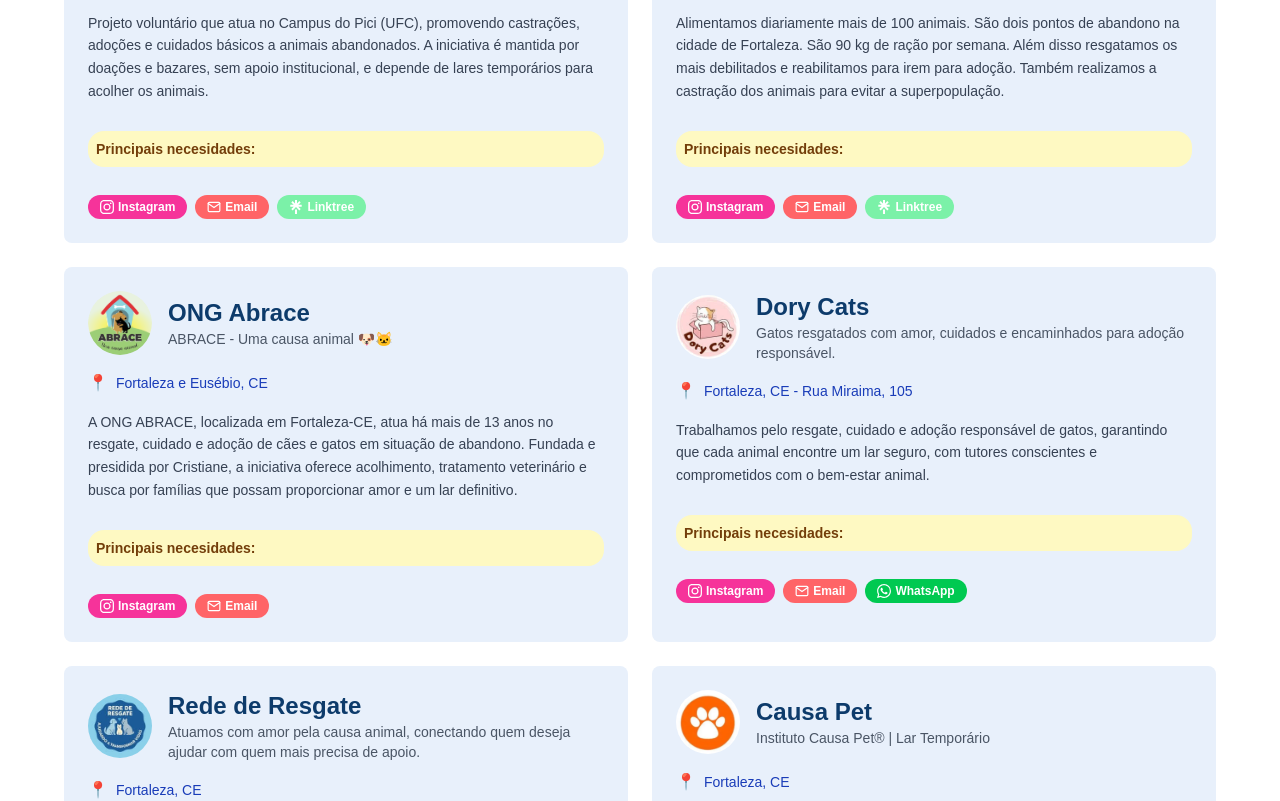
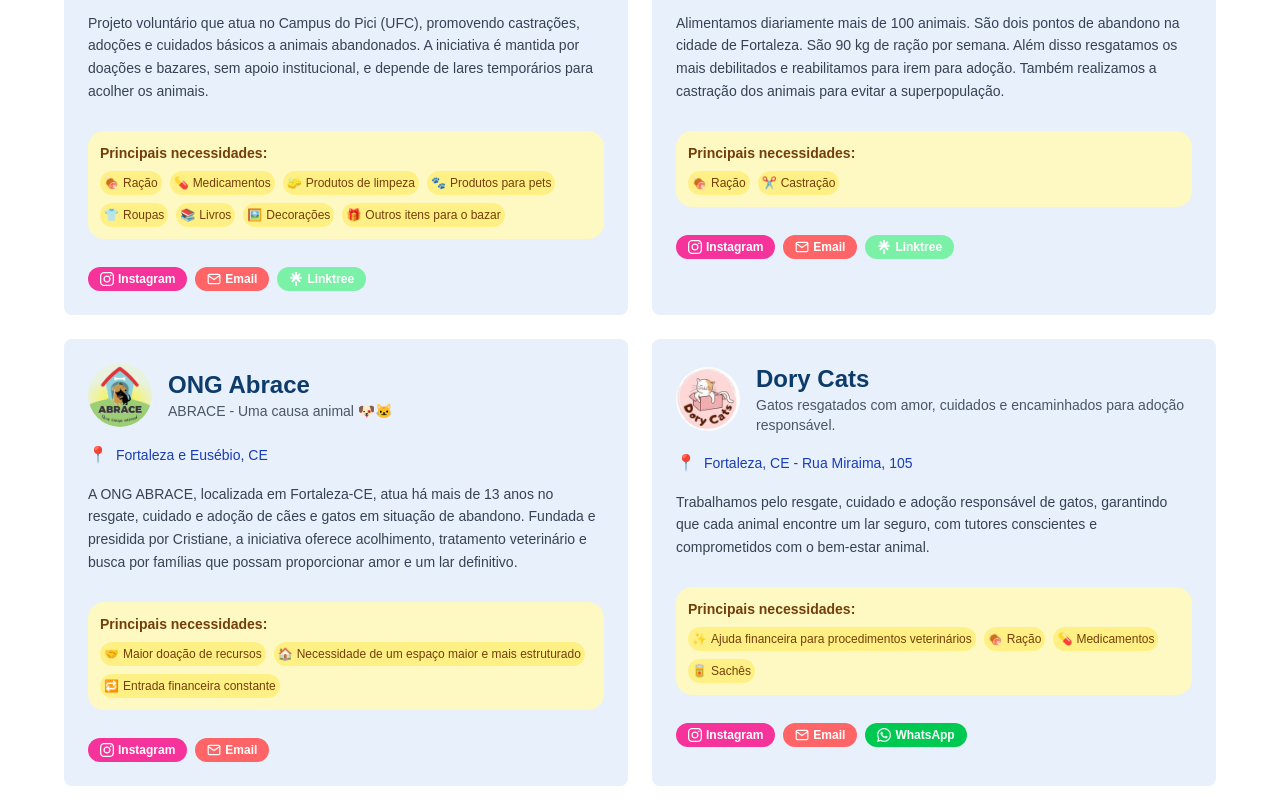
Before and after one commit to bruno-dv2/projeto-quatro-patas, a Next.js app: page / in a window 1280 px wide. Shown: the part 1540-2341 px from the top of the page. Built offline with nearby package versions, Linux system fonts and the light colour scheme; no server answers.

Commit message:
Colocando necessidades das ONGs

```diff
--- a/components/CardOngs.js
+++ b/components/CardOngs.js
@@ -27,6 +27,26 @@ export default function CardOngs({ ong }) {
     Site: <FiGlobe size={14} />,
     Tiktok: <SiTiktok size={14} />
   };
+
+  const iconesNecessidades = {
+    "Ração": "🍖",
+    "Medicamentos": "💊",
+    "Sachês": "🥫",
+    "Produtos de limpeza": "🧽",
+    "Produtos para pets": "🐾",
+    "Roupas": "👕",
+    "Livros": "📚",
+    "Decorações": "🖼️",
+    "Outros itens para o bazar": "🎁",
+    "Castração": "✂️",
+    "Financeira": "💰",
+    "Apoio financeiro para custear alimentação, vacinas e cuidados veterinários": "💵",
+    "Maior doação de recursos": "🤝",
+    "Necessidade de um espaço maior e mais estruturado": "🏠",
+    "Entrada financeira constante": "🔁",
+    "Lar temporário para abrigar os animais resgatados até a adoção": "🏡"
+  };
+
 
   const [showEmailPopup, setShowEmailPopup] = useState(false);
   const [copied, setCopied] = useState(false);
@@ -133,9 +153,32 @@ export default function CardOngs({ ong }) {
           {ong.descricao}
         </p>
 
-        <div className='my-7 bg-yellow-100 text-sm text rounded-2xl p-2'>
-          <strong className='text-yellow-900'>Principais necesidades: </strong>
-        </div>
+        {Array.isArray(ong.necessidades) && ong.necessidades.length > 0 && (
+          <div className="my-7 bg-yellow-100 text-sm rounded-2xl p-3">
+            <strong className="text-yellow-900">Principais necessidades: </strong>
+            <ul className="mt-2 flex flex-wrap gap-2">
+              {ong.necessidades.slice(0, 10).map((item, idx) => (
+                <li
+                  key={idx}
+                  className="bg-yellow-200 text-yellow-900 px-1 py-1 rounded-full text-xs"
+                >
+                  <span className='me-1'>{iconesNecessidades[item] || "✨"}</span>
+                  {item}
+                </li>
+              ))}
+
+              {/* Se houver mais que 7 itens, mostra um indicador "+N" */}
+              {ong.necessidades.length > 10 && (
+                <li
+                  className="bg-yellow-200 text-yellow-900 px-3 py-1 rounded-full"
+                  title={ong.necessidades.slice(10).join(", ")}
+                >
+                  +{ong.necessidades.length - 10}
+                </li>
+              )}
+            </ul>
+          </div>
+        )}
 
         {/* Tags - Com tracking individual */}
         <div className="flex flex-wrap gap-2">
--- a/public/data/ongs.json
+++ b/public/data/ongs.json
@@ -5,7 +5,7 @@
     "subtitulo": "Projeto voluntário de assistência aos animais abandonados no Campus do Pici",
     "localizacao": " Fortaleza - CE, UFC - Campus do Pici",
     "descricao": "Projeto voluntário que atua no Campus do Pici (UFC), promovendo castrações, adoções e cuidados básicos a animais abandonados. A iniciativa é mantida por doações e bazares, sem apoio institucional, e depende de lares temporários para acolher os animais.",
-    "necessidades" : [],
+    "necessidades" : [ "Ração","Medicamentos","Produtos de limpeza","Produtos para pets","Roupas","Livros","Decorações","Outros itens para o bazar"],
     "tags": ["Instagram", "Email", "Linktree"],
     "logo": "/ongslogos/animaisuniversitarioslogo.png",
     "links": {
@@ -28,7 +28,7 @@
     "subtitulo": "Alimentamos +100 animais, castramos e promovemos adoção dos que cruzam nosso caminho",
     "localizacao": "Fortaleza, CE",
     "descricao": "Alimentamos diariamente mais de 100 animais. São dois pontos de abandono na cidade de Fortaleza. São 90 kg de ração por semana. Além disso resgatamos os mais debilitados e reabilitamos para irem para adoção.  Também realizamos a castração dos animais para evitar a superpopulação.  ",
-    "necessidades" : [],
+    "necessidades" : ["Ração", "Castração"],
     "tags": ["Instagram", "Email", "Linktree"],
     "logo": "/ongslogos/adoteumbigodelogo.png",
     "links": {
@@ -50,7 +50,7 @@
     "subtitulo": "ABRACE - Uma causa animal 🐶🐱",
     "localizacao": "Fortaleza e Eusébio, CE ",
     "descricao": "A ONG ABRACE, localizada em Fortaleza-CE, atua há mais de 13 anos no resgate, cuidado e adoção de cães e gatos em situação de abandono. Fundada e presidida por Cristiane, a iniciativa oferece acolhimento, tratamento veterinário e busca por famílias que possam proporcionar amor e um lar definitivo.",
-    "necessidades" : [],
+    "necessidades" : [ "Maior doação de recursos", "Necessidade de um espaço maior e mais estruturado", "Entrada financeira constante"],
     "tags": ["Instagram", "Email"],
     "logo": "/ongslogos/ongabracelogo.png",
     "links": {
@@ -72,7 +72,7 @@
     "subtitulo": "Gatos resgatados com amor, cuidados e encaminhados para adoção responsável.",
     "localizacao": "Fortaleza, CE - Rua Miraima, 105",
     "descricao": "Trabalhamos pelo resgate, cuidado e adoção responsável de gatos, garantindo que cada animal encontre um lar seguro, com tutores conscientes e comprometidos com o bem-estar animal.",
-    "necessidades" : [],
+    "necessidades" : ["Ajuda financeira para procedimentos veterinários", "Ração","Medicamentos","Sachês"],
     "tags": ["Instagram", "Email", "WhatsApp"],
     "logo": "/ongslogos/dorycatslogo.jpg",
     "links": {
@@ -95,7 +95,7 @@
     "subtitulo": "Atuamos com amor pela causa animal, conectando quem deseja ajudar com quem mais precisa de apoio.",
     "localizacao": "Fortaleza, CE",
     "descricao": "Trabalhamos para salvar vidas e devolver dignidade a animais em situação de abandono, oferecendo cuidados, atenção e encaminhamento para adoções responsáveis.",
-    "necessidades" : [],
+    "necessidades" : [ "Lar temporário para abrigar os animais resgatados até a adoção","Apoio financeiro para custear alimentação, vacinas e cuidados veterinários"],
     "tags": ["Instagram", "WhatsApp", "Site", "Tiktok"],
     "logo": "/ongslogos/redederesgatelogo.jpg",
     "links": {
@@ -119,7 +119,7 @@
     "subtitulo": "Instituto Causa Pet® | Lar Temporário",
     "localizacao": "Fortaleza, CE ",
     "descricao": "A missão da causa pet é resgatar, cuidar e reabilitar animais em situação de vulnerabilidade, buscando lares responsáveis e amorosos para eles. Além disso, tem como objetivo conscientizar a sociedade sobre a importância da posse responsável, da castração, e do respeito a todos os seres vivos, contribuindo para um mundo mais justo e compassivo com os animais.",
-    "necessidades" : [],
+    "necessidades" : ["Financeira"],
     "tags": ["Instagram", "Facebook", "Linktree" ],
     "logo": "/ongslogos/causapetlogo.webp",
     "links": {
```
